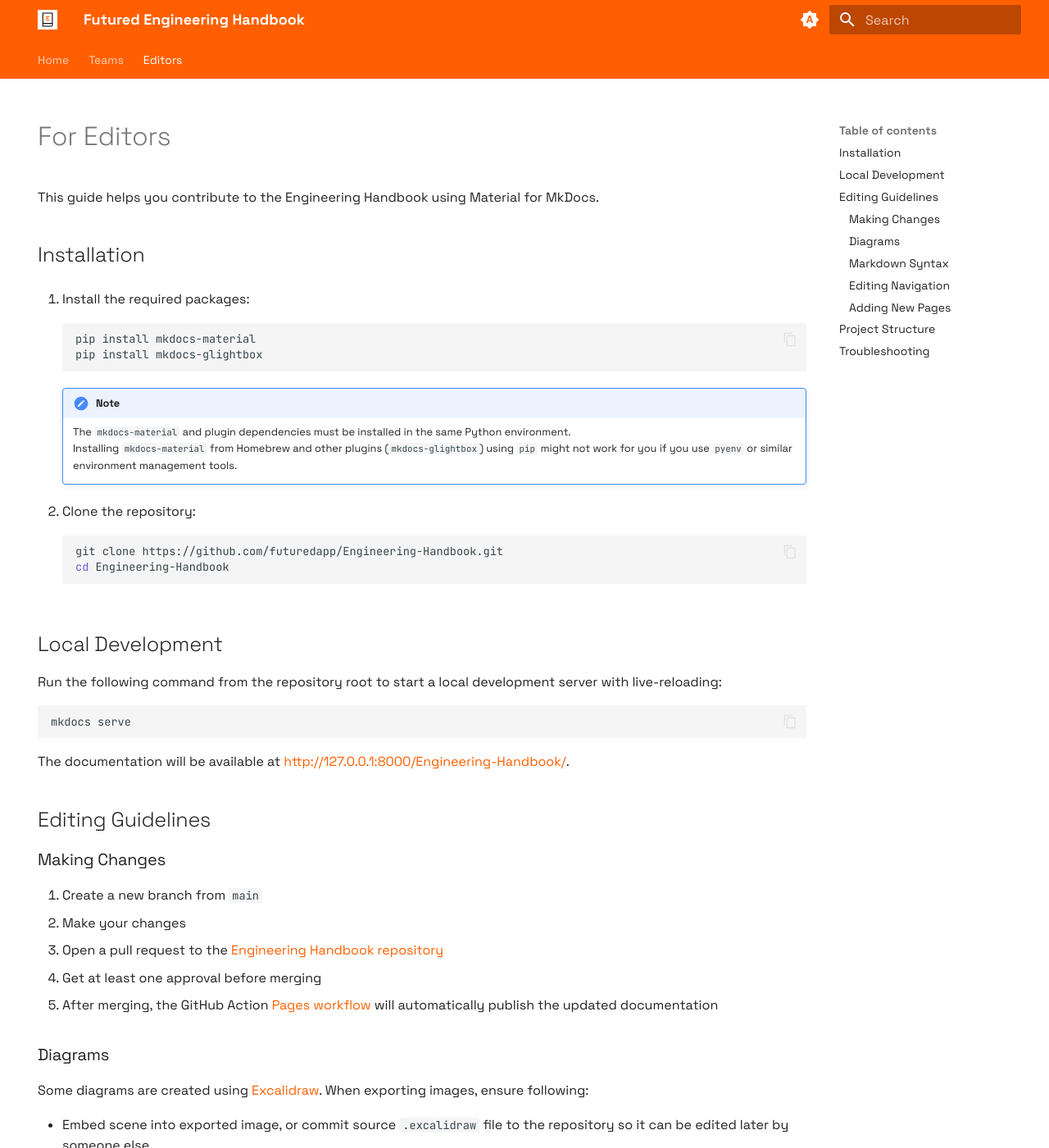
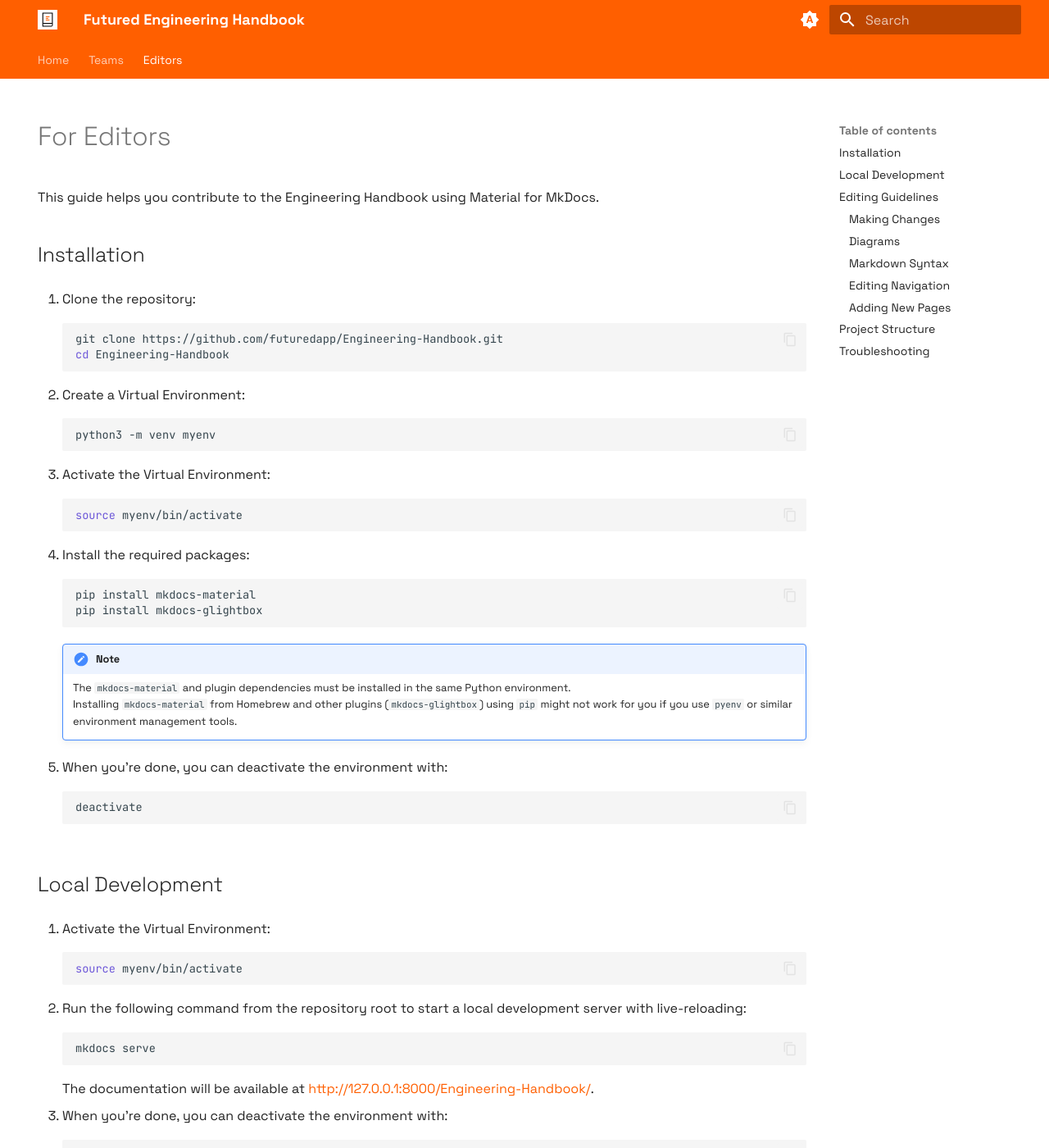
Before and after one commit to futuredapp/Engineering-Handbook, an MkDocs documentation site: the page built from docs/editors.md, in a window 1280 px wide and 1400 px high. Shown: the whole window at 82% size. Built offline with MkDocs 1.6.1 and Material for MkDocs 9.7.7, drawn with Linux system fonts in a browser that asks for light colours.

Commit message:
Update editors

````diff
--- a/docs/editors.md
+++ b/docs/editors.md
@@ -9,31 +9,55 @@ This guide helps you contribute to the Engineering Handbook using Material for M
 
 ## Installation
 
-1. Install the required packages:
-   ```bash
-   pip install mkdocs-material
-   pip install mkdocs-glightbox
-   ```
+1. Clone the repository:
+    ```bash
+    git clone https://github.com/futuredapp/Engineering-Handbook.git
+    cd Engineering-Handbook
+    ```
+
+2. Create a Virtual Environment:
+    ```bash
+    python3 -m venv myenv
+    ```
+
+3. Activate the Virtual Environment:
+    ```bash
+    source myenv/bin/activate
+    ```
+
+4. Install the required packages:
+    ```bash
+    pip install mkdocs-material
+    pip install mkdocs-glightbox
+    ```
 
     !!! note
         The `mkdocs-material` and plugin dependencies must be installed in the same Python environment.
         Installing `mkdocs-material` from Homebrew and other plugins (`mkdocs-glightbox`) using `pip` might not work for you if you use `pyenv` or similar environment management tools.
 
-2. Clone the repository:
-   ```bash
-   git clone https://github.com/futuredapp/Engineering-Handbook.git
-   cd Engineering-Handbook
-   ```
+5. When you're done, you can deactivate the environment with:
+    ```bash
+    deactivate
+    ```
 
 ## Local Development
 
-Run the following command from the repository root to start a local development server with live-reloading:
+1. Activate the Virtual Environment:
+    ```bash
+    source myenv/bin/activate
+    ```
 
-```bash
-mkdocs serve
-```
+2. Run the following command from the repository root to start a local development server with live-reloading:
+    ```bash
+    mkdocs serve
+    ```
 
-The documentation will be available at [http://127.0.0.1:8000/Engineering-Handbook/](http://127.0.0.1:8000/Engineering-Handbook/).
+    The documentation will be available at [http://127.0.0.1:8000/Engineering-Handbook/](http://127.0.0.1:8000/Engineering-Handbook/).
+
+3. When you're done, you can deactivate the environment with:
+    ```bash
+    deactivate
+    ```
 
 ## Editing Guidelines
 
````
